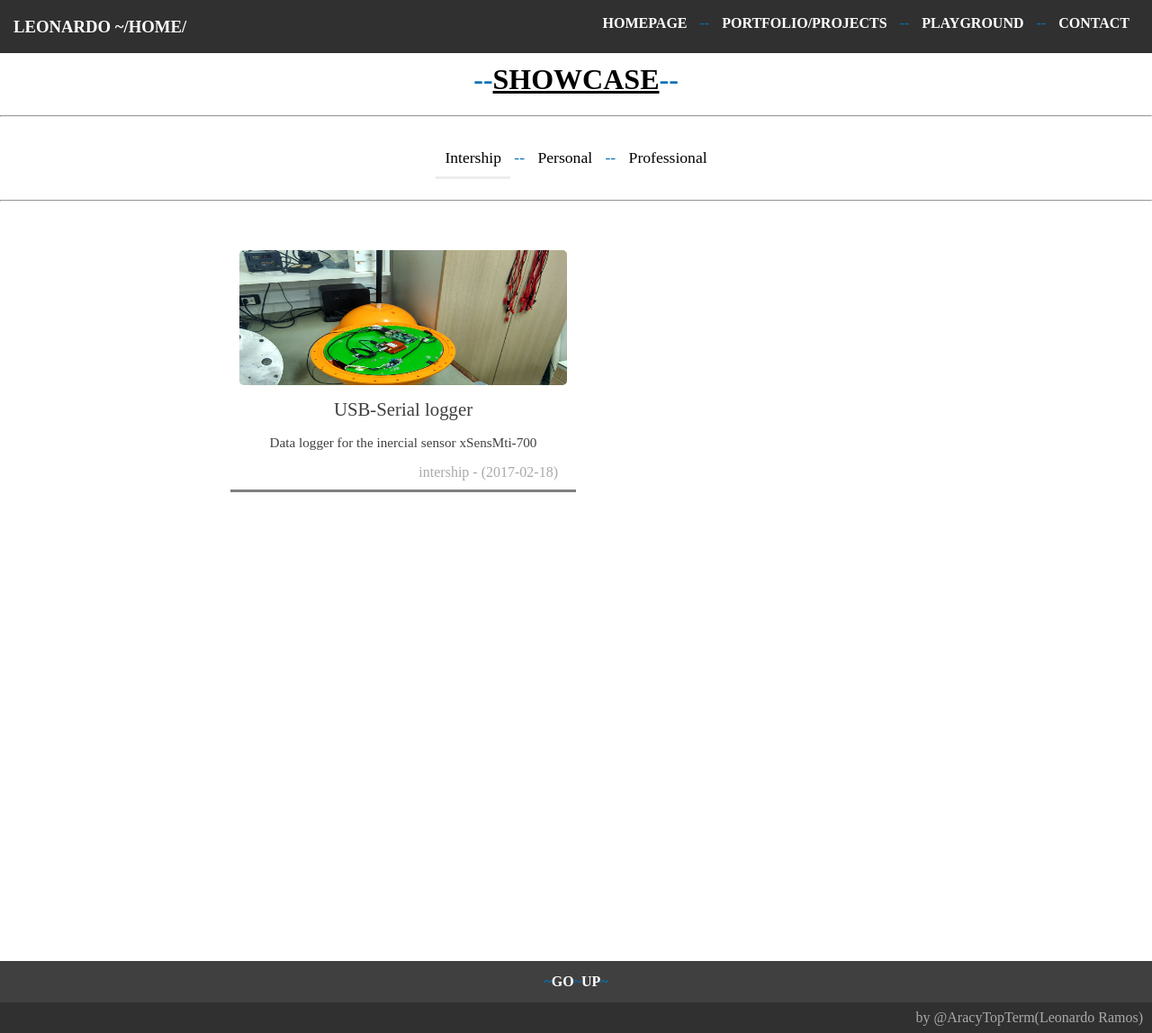
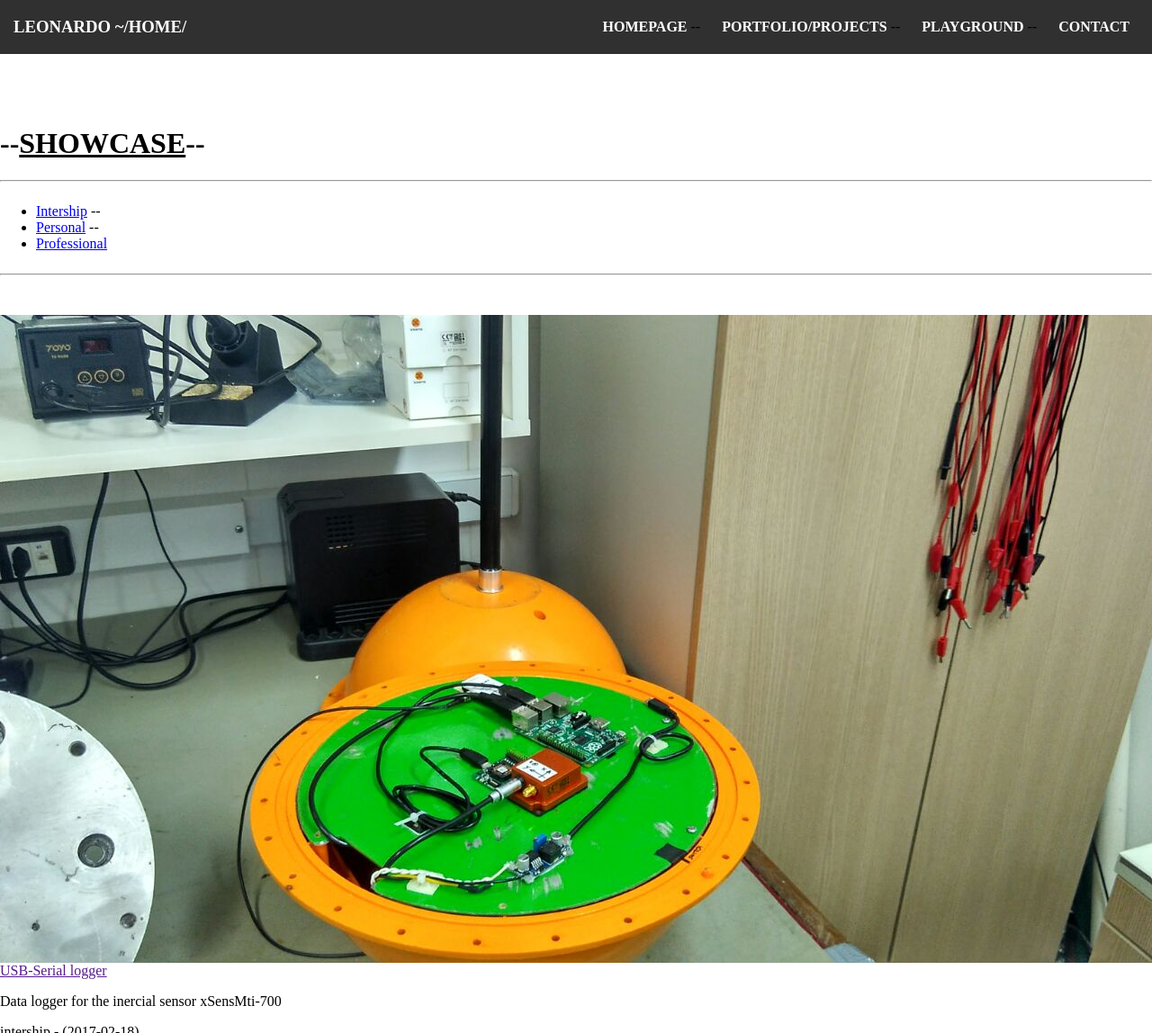
Before and after one commit to anonspacecowboy/anonspacecowboy.github.io, a Jekyll site: the page built from showcase_intership.html, in a window 1280 px wide and 1148 px high. Shown: the whole window at 90% size. Built offline with Jekyll 4.4.1, drawn with Linux system fonts in a browser that asks for light colours.

Commit message:
menu moved to sass tech

```diff
--- a/css/style.css
+++ b/css/style.css
@@ -1,268 +1,50 @@
-/* General classes */
-.container {
-    margin: auto;
-}
-html {
-    height: 100%;
-    box-sizing: border-box;
-}
-body {
-    position: relative;
-    margin: 0px;
-    min-height: 100%;
-}
-
-
-/* End General classes
-
-
-/* Category navbar */
-div.category_menu ul{
-    padding: 0px;
-    padding-top: 2px;
-    margin: 15px;
-    font-size: 110%;
-    list-style: none;
-}
-div.category_menu ul li{
-    display: inline;
-}
-div.category_menu ul li a {
-    text-decoration: none;
-    padding: 10px;
-    display: inline-block;
-    color: black;
-}
-div.category_menu a:hover{
-    text-decoration: overline;
-}
-/* End category navbar */
-
-
-
-/* Navbar style */
-div.navbar{
-    position: fixed;
-    top: 0;
-    left: 0;
-    right: 0;
-    background-color: #303030;
-    overflow: auto;
-    display: block;
-}
-
-div.navbar_logo{
-    padding-left: 15px;
-    float: left;
-}
-
-div.navbar_logo a{
-    text-decoration: none;
-    color: white;
-}
-
-div.navbar_menu{
-    float: right;
-}
-
-div.navbar_menu ul{
-    padding: 0px;
-    padding-top: 2px;
-    margin: 15px;
-    list-style: none;
-}
-
-div.navbar_menu ul li{
-    display: inline;
-}
-
-div.navbar_menu ul li a{
-    font-weight: bold;
-    padding: 2px 10px;
-    color: white;
-    text-decoration: none;
-}
-
-.current_page,
-div.navbar_menu ul li a:hover{
-    border-bottom: 3px solid #EDEDED;
-}
-
-span.navbar_divisor {
-    color: #0372B5;
-}
-/* End Navbar style */
-
-
-/* Homepage */
-#perf_img {
-    border-radius: 50%;
-    transform: scale(0.5);
-    border-color: white;
-    border-width: medium;
-    margin-top: -80px;
-}
-.homepage {
-    text-align: center;
-    margin-top: 70px;
-    margin-bottom: 0px;
-}
-/* End Homepage */
-
-
-/* Contact page */
-.contactpage{
-    text-align: center;
-    margin-top: 70px;
-}
-.contactpage p {
-    font-size: 104%;
-}
-/* End Contact page */
-
-
-/* Showcase page */
-.showcasepage{
-    text-align: center;
-    margin-top: 70px;
-
-}
-.post_wrapper{
-    width: 60%;
-    margin: auto;
-    padding: 0px;
-}
-.post{
-    margin: 0px;
-    float: left;
-    width: 50%;
-    box-sizing: border-box;
-    border-bottom: 3px solid gray;
-}
-.post:nth-child(even) {
-    border-left: 2px dashed gray;
-    padding-left: 6px;
-}
-.post:hover img{
-    opacity: 0.9;
-}
-
-.post_title a {
-    text-decoration: none;
-    color: #404040;
-    font-size: 130%;
-}
-.post_title a:hover {
-    text-decoration: underline;
-}
-.post_thumbnail img {
-    height: 150px;
-    width: 95%;
-    margin-top: 10px;
-    margin-bottom: 15px;
-    border-radius: 5px;
-}
-.post_meta {
-    font-size: 95%;
-    color: #404040;
-}
-.post_info {
-    margin: 0px;
-    margin-bottom: 10px;
-    padding-right: 20px;
-    float: right;
-    color: #aaaaaa;
-}
-.post_info a {
-    text-decoration: none;
-    color: inherit;
-}
-.post_info a:hover {
-    text-decoration: underline;
-}
-.postpage_container {
-    margin: auto;
-    width: 60%;
-    margin-top: 80px;
-    margin-bottom: 100px;
-}
-.postpage_container h1{
-    text-align: center;
-    margin-bottom: 40px;
-}
-.postpage_container p {
-    text-align: left;
-    font-size: 106%;
-    margin-top: -15px;
-}
-.postpage_container ul {
-    font-size: 104%;
-}
-.postpage_container img {
-    width: 50%;
-    height: 280px;
-    border-radius: 9px;
-    margin-top: 20px;
-    margin-bottom: 50px;
-    box-sizing: border-box;
-}
-.postpage_container .twin img:nth-child(odd){
-    margin-right: 40px;
-}
-/* End Showcase page */
-
-
-/* Footer */
-.footer {
-    color: #aaaaaa;
-    position: absolute;;
-    bottom: 0px;
-    width: 100%;
-}
-
-.footer_sendUp {
-    background-color: #404040;
-    text-align: center;
-    padding: 14px 0px;
-    display: block;
-    font-weight: bold;
-}
-.footer_sendUp a {
-    color: white;
-    text-decoration: none;
-}
-
-.footer_sendUp:hover{
-    background-color: #505050;
-}
-.footer_cop {
-    background-color: #303030;
-    text-align: right;
-    padding-right: 10px;
-    padding-top: 8px;
-    padding-bottom: 8px;
-    font-weight: 200;
-}
-/* End Footer*/
-
+/* Color definitions */
+/* Size definitions */
 /* clearfix */
 .row:before,
 .row:after,
 .clear_float:before,
-.clear_float:after {
-	content: "";
-	display: table;
-}
+.navbar .navbar_menu:before,
+.clear_float:after,
+.navbar .navbar_menu:after {
+  content: "";
+  display: table; }
 
-.clear_float:after {
-	clear: both;
-}
+.clear_float:after, .navbar .navbar_menu:after {
+  clear: both; }
 
-.hidden_label{
-    position: absolute;
-    height: 0px;
-    width: 0px;
-    overflow: hidden;
-    visibility: hidden;
-}
-/* end clearfix */
+/* End clearfix */
+html, body {
+  margin: 0px;
+  padding: 0px;
+  margin-top: 60px; }
+
+.navbar {
+  position: absolute;
+  top: 0;
+  left: 0;
+  right: 0;
+  background-color: #303030;
+  height: 60px; }
+  .navbar .navbar_logo {
+    float: left;
+    padding: 15px;
+    padding: 0px 15px 0px 15px; }
+    .navbar .navbar_logo a {
+      text-decoration: none;
+      color: white;
+      font-weight: bold; }
+  .navbar .navbar_menu {
+    float: right; }
+    .navbar .navbar_menu ul {
+      list-style: none;
+      padding: 5px 15px 5px 15px; }
+    .navbar .navbar_menu li {
+      display: inline;
+      padding: 2px 10px; }
+    .navbar .navbar_menu a {
+      text-decoration: none;
+      color: white;
+      font-weight: bold; }
+
+/*# sourceMappingURL=style.css.map */
```
Also changed, not shown: css/_page-scheme.scss (added, +8 -0 lines), css/style.scss (added, +59 -0 lines), 2 other files.
